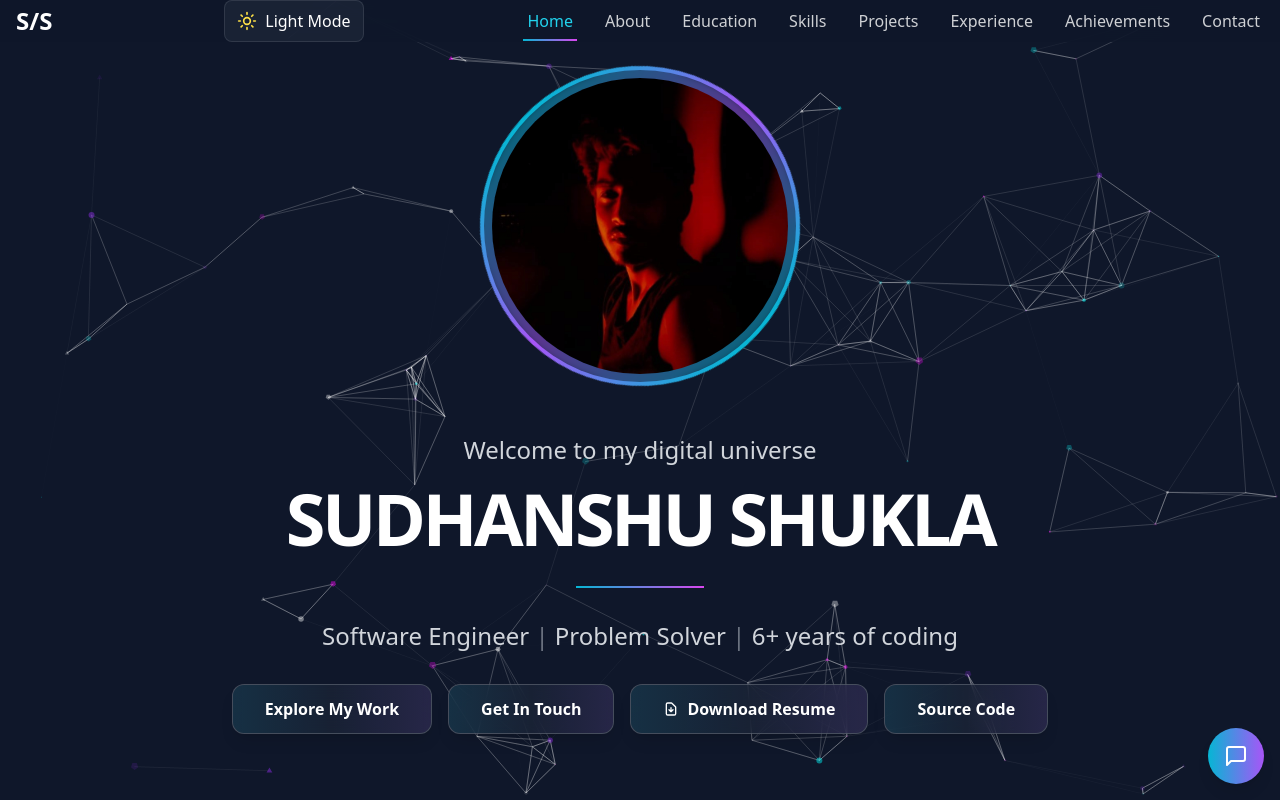
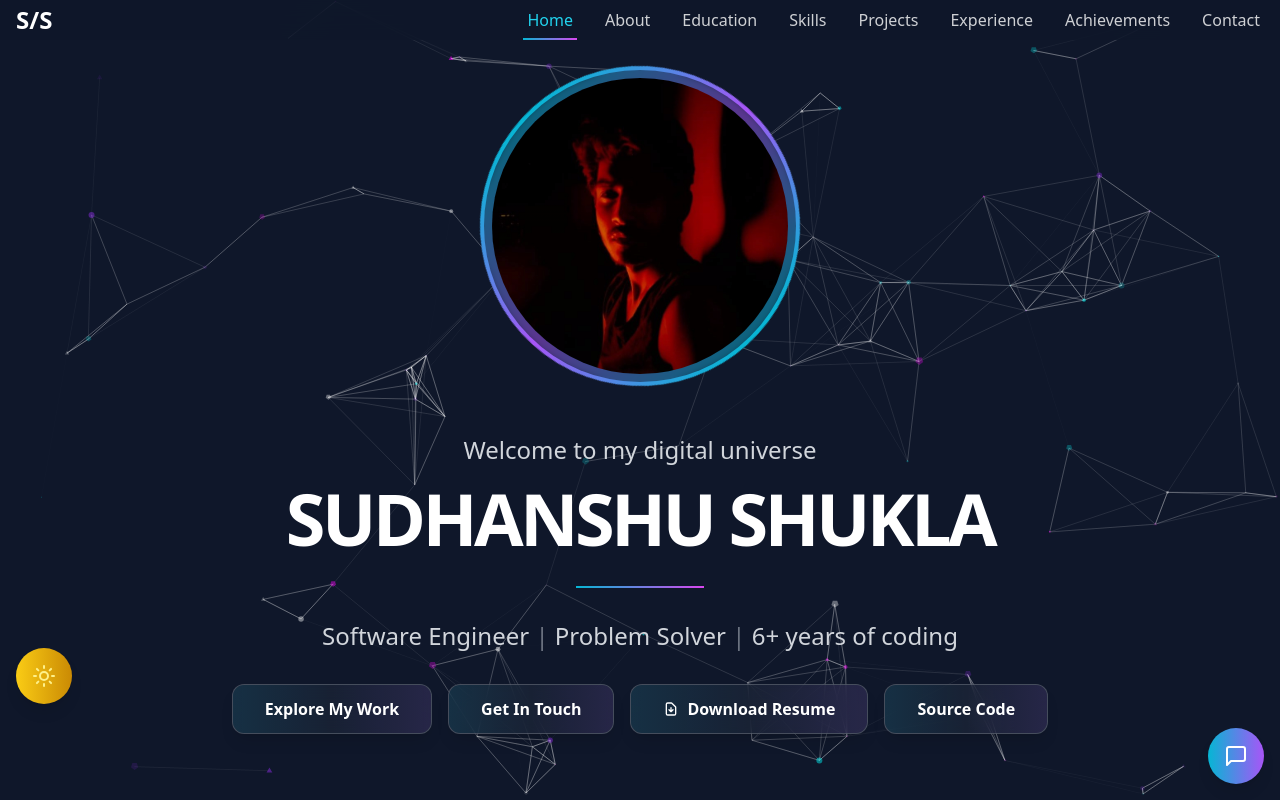
Before and after one commit to Sudhanshu-shukl/portfolio, a React (Vite) app: page / in a window 1280 px wide. Shown: the top 800 px of the page. Built offline with nearby package versions, Linux system fonts and the light colour scheme.

Commit message:
Removed : Light mode prank

```diff
--- a/src/components/Hero.jsx
+++ b/src/components/Hero.jsx
@@ -1,6 +1,6 @@
 import React, { useEffect, useRef, useState } from 'react';
 import { motion } from 'framer-motion';
-import { ChevronDown } from 'lucide-react';
+import { ChevronDown, Sun, AlertTriangle } from 'lucide-react';
 import { LazyLoadImage } from 'react-lazy-load-image-component';
 import 'react-lazy-load-image-component/src/effects/blur.css';
 
@@ -8,6 +8,7 @@ import 'react-lazy-load-image-component/src/effects/blur.css';
 const Hero = ({ setActiveSection }) => {
   const [hasAnimated, setHasAnimated] = useState(false);
   const textRef = useRef(null);
+  const [isPrankOpen, setIsPrankOpen] = useState(false);
 
   const handleDownload = () => {
     const downloadUrl = 'https://drive.google.com/file/d/1R8GabtOQ7JDsV2kWA2kYOt8z_p1vm7iQ/view?usp=sharing';
@@ -171,12 +172,6 @@ const Hero = ({ setActiveSection }) => {
               SUDHANSHU SHUKLA
             </span>
           </span>
-          {}
-          <div className="absolute inset-0 opacity-0 group-hover:opacity-100 transition-opacity duration-300 pointer-events-none">
-            <div className="absolute top-1/4 left-0 w-full h-px bg-cyan-500/50 animate-glitch-h"></div>
-            <div className="absolute top-1/3 left-0 w-full h-px bg-purple-500/50 animate-glitch-h delay-100"></div>
-            <div className="absolute top-1/2 left-0 w-full h-px bg-white/50 animate-glitch-h delay-200"></div>
-          </div>
         </motion.h1>
 
         <motion.div
--- a/src/components/Navbar.jsx
+++ b/src/components/Navbar.jsx
@@ -54,15 +54,6 @@ const Navbar = ({ activeSection, setActiveSection, theme, toggleTheme }) => {
             </span>
           </a>
           {/* Light mode prank button near brand (all breakpoints) */}
-          <button
-            type="button"
-            onClick={() => setIsPrankOpen(true)}
-            className="ml-3 inline-flex items-center gap-2 px-3 py-2 rounded-lg bg-slate-800/70 border border-white/10 text-white hover:border-cyan-400 hover:shadow-cyan-500/20 transition-all"
-            aria-label="Toggle light mode"
-          >
-            <Sun className="w-5 h-5 text-yellow-300" />
-            <span className="hidden sm:inline">Light Mode</span>
-          </button>
           {/* Desktop Menu */}
           <div className="hidden md:flex items-center space-x-6">
             {navLinks.map((link) => (
--- a/src/components/Sentry.jsx
+++ b/src/components/Sentry.jsx
@@ -1,6 +1,6 @@
 import React, { useState, useRef, useEffect } from 'react';
 import { motion, AnimatePresence } from 'framer-motion';
-import { MessageSquare, X, Send, Bot } from 'lucide-react';
+import { MessageSquare, X, Send, Bot, Sun, AlertTriangle } from 'lucide-react';
 import Fuse from 'fuse.js';
 import qaData from '../sentry-qa.json';
 
@@ -90,6 +90,7 @@ const Sentry = () => {
   const [input, setInput] = useState('');
   const [isTyping, setIsTyping] = useState(false);
   const chatRef = useRef(null);
+  const [isPrankOpen, setIsPrankOpen] = useState(false);
 
   const handleSubmit = async (e) => {
     e.preventDefault();
@@ -142,6 +143,60 @@ const Sentry = () => {
           {isOpen ? <X className="w-6 h-6" /> : <MessageSquare className="w-6 h-6" />}
         </button>
       </motion.div>
+      {/* Light mode prank sticky button */}
+      <motion.div
+        initial={{ scale: 0 }}
+        animate={{ scale: 1 }}
+        className="fixed bottom-24 left-4 z-50"
+      >
+        <button
+          onClick={() => setIsPrankOpen(true)}
+          className="p-4 bg-gradient-to-r from-yellow-400 to-yellow-600 rounded-full shadow-lg hover:shadow-yellow-500/20 transition-all duration-300"
+          aria-label="Light mode prank"
+        >
+          <Sun className="w-6 h-6 text-yellow-200" />
+        </button>
+      </motion.div>
+      {/* Prank Light Mode Modal */}
+      <AnimatePresence>
+        {isPrankOpen && (
+          <motion.div
+            key="prank-modal"
+            initial={{ opacity: 0 }}
+            animate={{ opacity: 1 }}
+            exit={{ opacity: 0 }}
+            className="fixed inset-0 z-50 flex items-start justify-center pt-28 sm:pt-24"
+          >
+            <div className="absolute inset-0 bg-black/60 backdrop-blur-sm" onClick={() => setIsPrankOpen(false)}></div>
+            <motion.div
+              initial={{ scale: 0.95, opacity: 0 }}
+              animate={{ scale: 1, opacity: 1 }}
+              exit={{ scale: 0.95, opacity: 0 }}
+              transition={{ duration: 0.2 }}
+              className="relative z-10 w-[92vw] max-w-md rounded-xl border border-white/10 bg-slate-900/95 p-4 sm:p-6 shadow-2xl max-h-[80vh] overflow-auto"
+            >
+              <div className="flex items-start gap-3">
+                <div className="p-2 rounded-lg bg-yellow-500/10 border border-yellow-400/20">
+                  <AlertTriangle className="w-6 h-6 text-yellow-300" />
+                </div>
+                <div>
+                  <h4 className="text-lg font-bold mb-2">Light Mode?</h4>
+                  <p className="text-gray-300">“What kinda developer uses light mode — are you out of your mind?”</p>
+                </div>
+              </div>
+              <div className="mt-6 flex justify-end gap-2">
+                <button
+                  type="button"
+                  onClick={() => setIsPrankOpen(false)}
+                  className="px-4 py-2 rounded-lg bg-slate-800 hover:bg-slate-700 border border-white/10 text-white transition-colors"
+                >
+                  Okay 😭
+                </button>
+              </div>
+            </motion.div>
+          </motion.div>
+        )}
+      </AnimatePresence>
 
       <AnimatePresence>
         {isOpen && (
```
